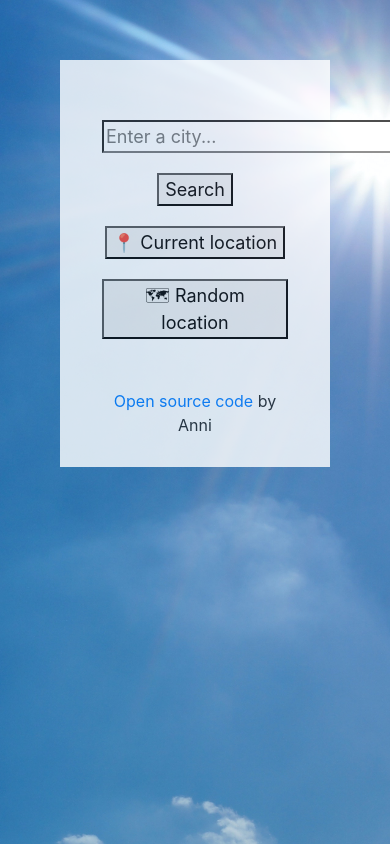
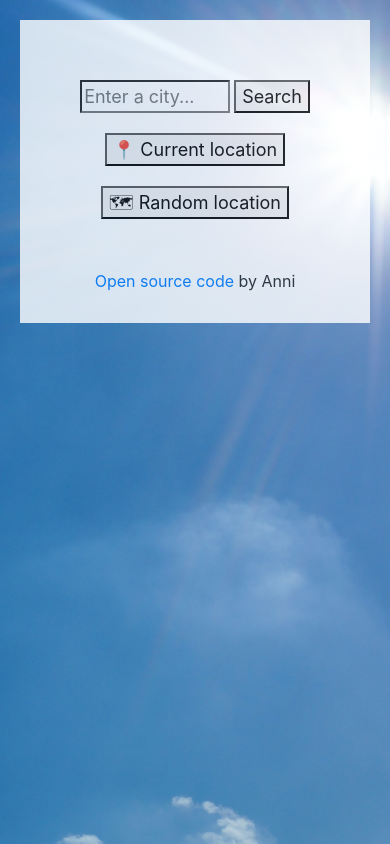
Before and after one commit to AnniK93/react-weather-app-final, a React (Create React App) app: page / in a window 390 px wide. Built offline with nearby package versions, Linux system fonts and the light colour scheme.

Commit message:
Improved responsiveness

```diff
--- a/src/App.css
+++ b/src/App.css
@@ -18,3 +18,45 @@ body {
 footer {
   margin-top: 40px;
 }
+
+@media (max-width: 650px) {
+  body {
+    text-align: center;
+    padding: 10px;
+  }
+  .container {
+    background: white;
+    opacity: 0.8;
+    max-width: 800px;
+    display: block;
+    margin: 0 auto;
+    padding: 30px 40px;
+  }
+  h2 {
+    font-size: 30px;
+  }
+  h3 {
+    font-size: 24px;
+  }
+  h4 {
+    font-size: 20px;
+  }
+  h5 {
+    font-size: 16px;
+  }
+}
+
+@media (max-width: 500px) {
+  h2 {
+    font-size: 24px;
+  }
+  h3 {
+    font-size: 20px;
+  }
+  h4 {
+    font-size: 16px;
+  }
+  h5 {
+    font-size: 12px;
+  }
+}
--- a/src/Results.css
+++ b/src/Results.css
@@ -21,3 +21,9 @@
 .Results .Weather-summary {
   margin-top: 15px;
 }
+
+@media (max-width: 600px) {
+  .Results .temperature {
+    font-size: 36px;
+  }
+}
--- a/src/Results.js
+++ b/src/Results.js
@@ -8,7 +8,7 @@ export default function Results(props) {
     return (
       <div className="Results">
         <div className="row">
-          <div className="col-6">
+          <div className="col-12">
             <h2>
               {props.weather.location}, {props.weather.country}
             </h2>
--- a/src/Search.css
+++ b/src/Search.css
@@ -8,3 +8,9 @@
 button {
   margin: 10px 2px;
 }
+
+@media (max-width: 410px) {
+  .Search input {
+    max-width: 150px;
+  }
+}
--- a/src/WeatherIcon.css
+++ b/src/WeatherIcon.css
@@ -1,3 +1,16 @@
 .WeatherIcon canvas {
   margin-right: 30px;
 }
+
+@media (max-width: 600px) {
+  .WeatherIcon canvas {
+    margin-right: 16px;
+  }
+}
+
+@media (max-width: 400px) {
+  .WeatherIcon canvas {
+    margin-right: 5px;
+    max-height: 50px;
+  }
+}
```
